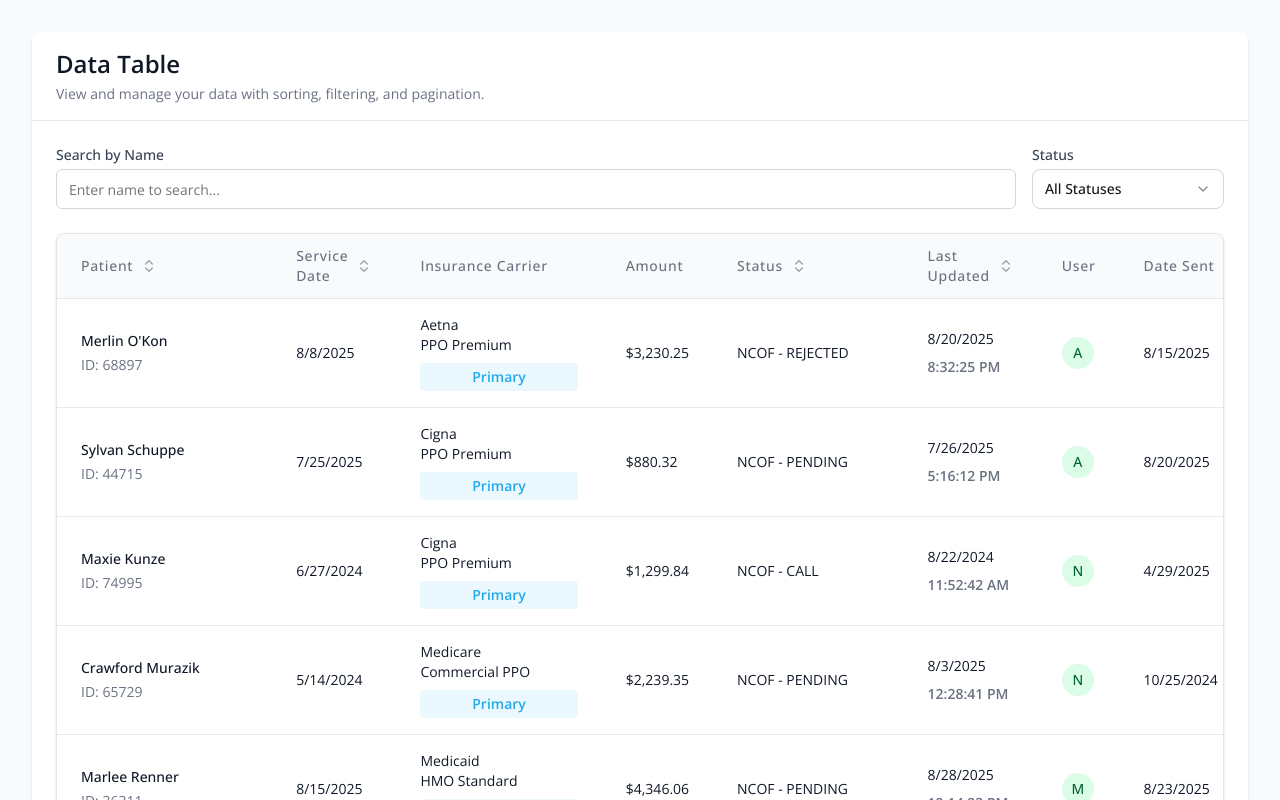
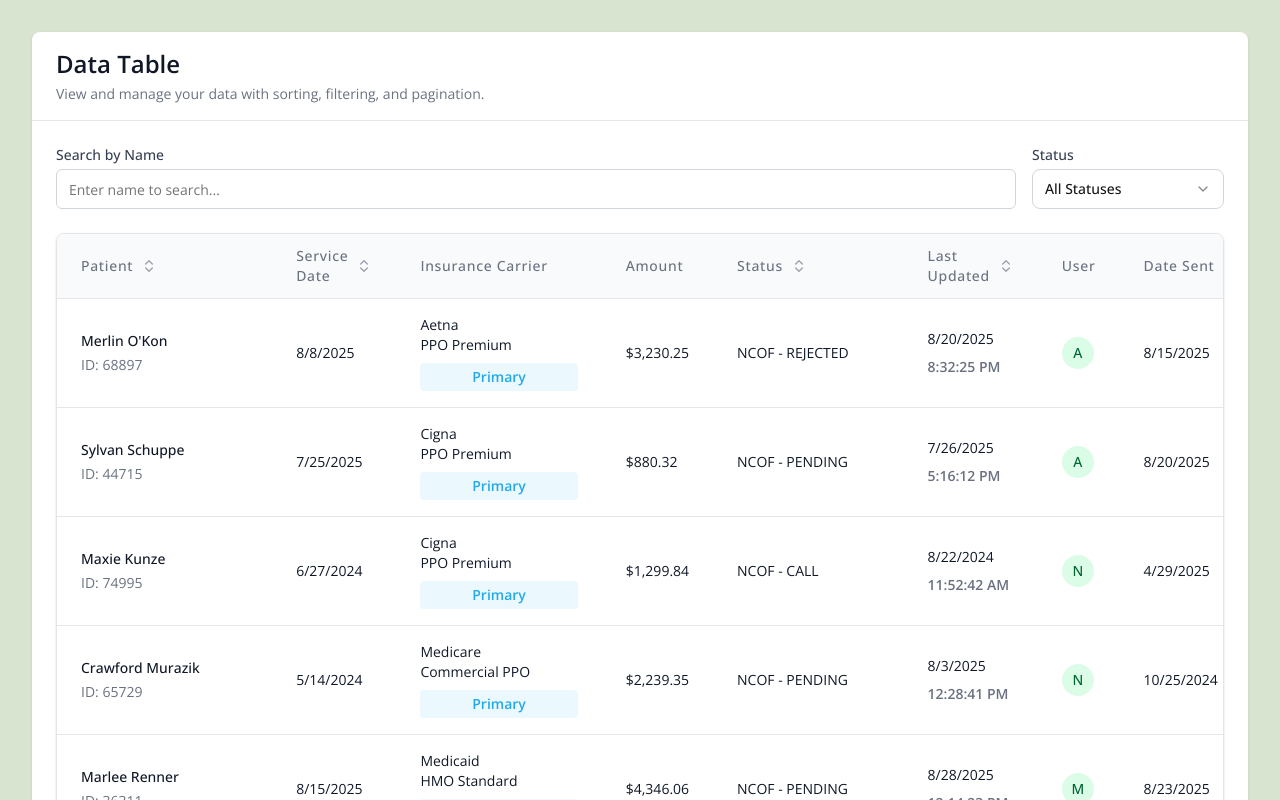
Before and after one commit to thantheinthwin/data-table, a Next.js app: page / in a window 1280 px wide. Shown: the top 800 px of the page. Built offline with nearby package versions, Linux system fonts and the light colour scheme.

Commit message:
Update PageShell component background color for improved visual aesthetics

```diff
--- a/src/components/layout/PageShell.tsx
+++ b/src/components/layout/PageShell.tsx
@@ -6,7 +6,7 @@
 
 export default function PageShell({ children }: PageShellProps) {
   return (
-    <div className="min-h-screen bg-gray-50">
+    <div className="min-h-screen bg-[#D8E3D0]">
       <div className="max-w-7xl mx-auto px-4 sm:px-6 lg:px-8 py-8">
         <div className="bg-white shadow-sm rounded-lg">
           <div className="px-6 py-4 border-b border-gray-200">
```
